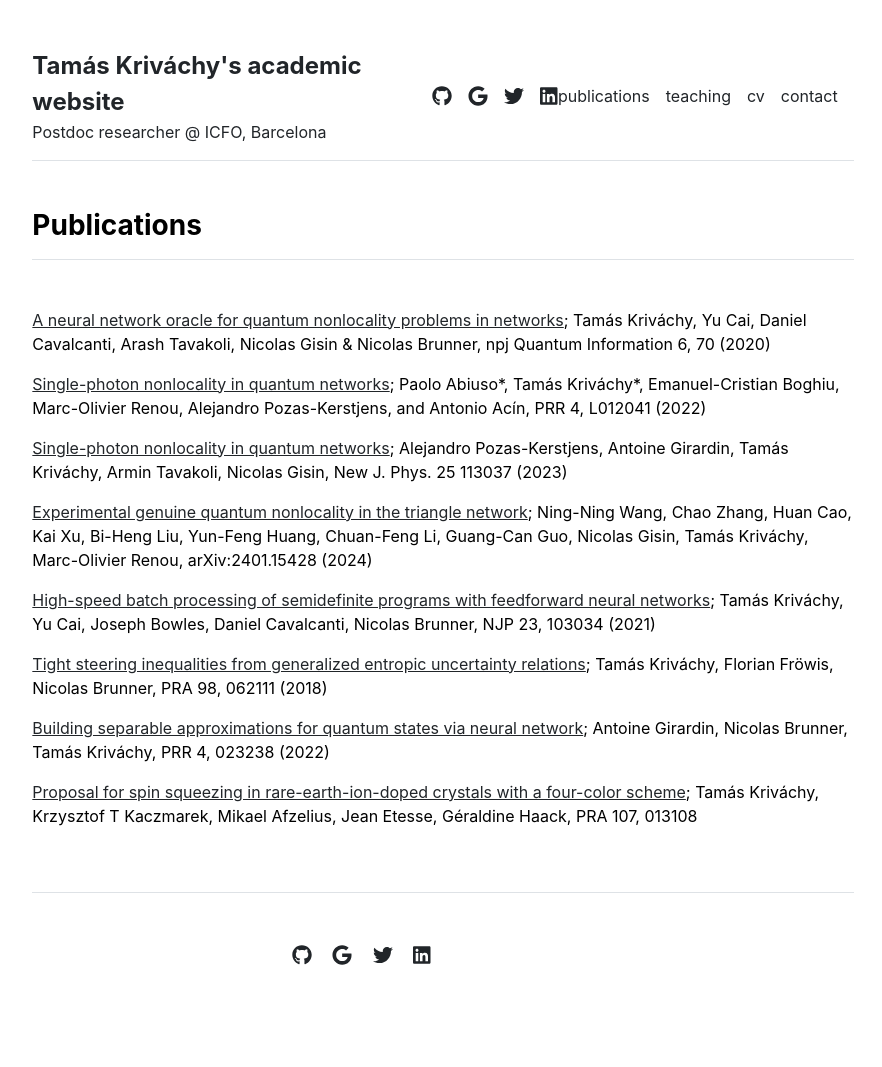
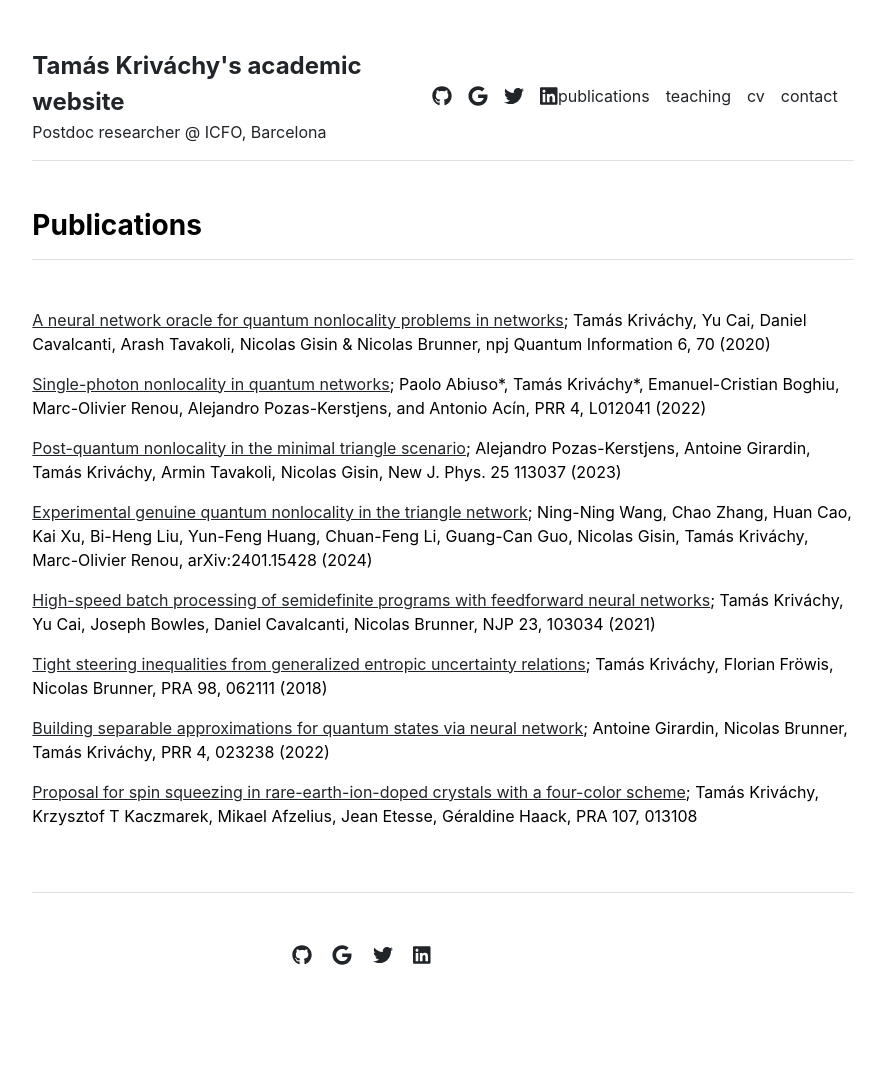
Before and after one commit to tkrivachy/tkrivachy.github.io, a Jekyll site: the page built from publications.md, in a window 1280 px wide. Shown: the whole page, without its empty margins (197-1079 px from the left). Built offline with Jekyll 4.4.1, drawn with Linux system fonts in a browser that asks for light colours.

Commit message:
Update publications.yml

```diff
--- a/_data/publications.yml
+++ b/_data/publications.yml
@@ -7,7 +7,7 @@ featured:
 index:
 - {name: 'A neural network oracle for quantum nonlocality problems in networks', info: 'Tamás Kriváchy, Yu Cai, Daniel Cavalcanti, Arash Tavakoli, Nicolas Gisin & Nicolas Brunner, npj Quantum Information 6, 70 (2020)', url: 'https://www.nature.com/articles/s41534-020-00305-x'}
 - {name: 'Single-photon nonlocality in quantum networks', info: ' Paolo Abiuso*, Tamás Kriváchy*, Emanuel-Cristian Boghiu, Marc-Olivier Renou, Alejandro Pozas-Kerstjens, and Antonio Acín, PRR 4, L012041 (2022)', url: 'https://journals.aps.org/prresearch/abstract/10.1103/PhysRevResearch.4.L012041'}
-- {name: 'Single-photon nonlocality in quantum networks', info: ' Alejandro Pozas-Kerstjens, Antoine Girardin, Tamás Kriváchy, Armin Tavakoli, Nicolas Gisin, New J. Phys. 25 113037 (2023)', url: 'https://iopscience.iop.org/article/10.1088/1367-2630/ad0a16/meta'}
+- {name: 'Post-quantum nonlocality in the minimal triangle scenario', info: ' Alejandro Pozas-Kerstjens, Antoine Girardin, Tamás Kriváchy, Armin Tavakoli, Nicolas Gisin, New J. Phys. 25 113037 (2023)', url: 'https://iopscience.iop.org/article/10.1088/1367-2630/ad0a16/meta'}
 - {name: 'Experimental genuine quantum nonlocality in the triangle network', info: ' Ning-Ning Wang, Chao Zhang, Huan Cao, Kai Xu, Bi-Heng Liu, Yun-Feng Huang, Chuan-Feng Li, Guang-Can Guo, Nicolas Gisin, Tamás Kriváchy, Marc-Olivier Renou, 	arXiv:2401.15428 (2024)', url: 'https://arxiv.org/abs/2401.15428'}
 - {name: 'High-speed batch processing of semidefinite programs with feedforward neural networks', info: ' Tamás Kriváchy, Yu Cai, Joseph Bowles, Daniel Cavalcanti, Nicolas Brunner, NJP 23, 103034 (2021)', url: 'https://iopscience.iop.org/article/10.1088/1367-2630/ac2d72/meta'}
 - {name: 'Tight steering inequalities from generalized entropic uncertainty relations', info: ' Tamás Kriváchy, Florian Fröwis, Nicolas Brunner, PRA 98, 062111 (2018)', url: 'https://arxiv.org/abs/1807.09603'}
```
